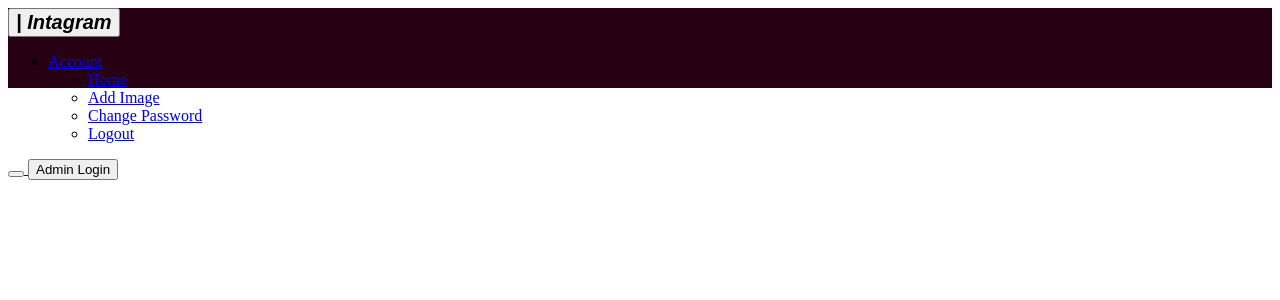
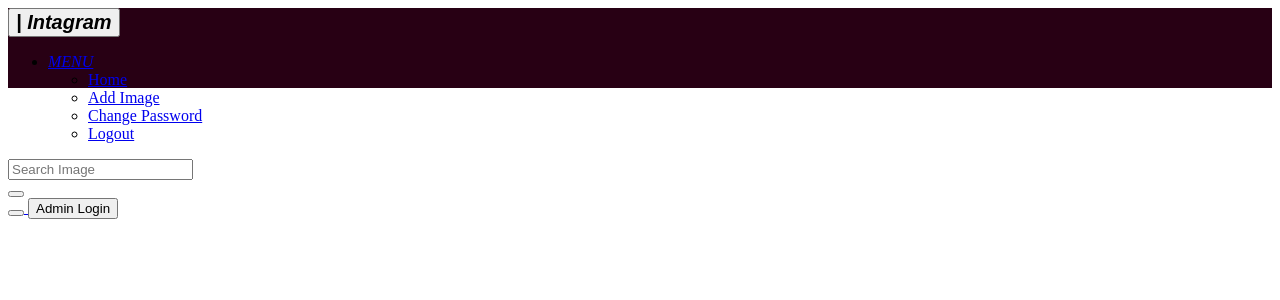
Before and after one commit to Juru-10/awwards, a Django app: template ards/templates/navbar.html in a window 1280 px wide. Shown: the top 300 px of the page. Run offline with Django 3.2, Linux system fonts and the light colour scheme; the template is opened without the code that fills it, so the values that code supplies are empty; the visitor is signed in with stand-in values (Sample User, id 1); data comes from the database, SQL or seed files in the repository; both versions use the stored data as it was after the commit; some libraries are stand-ins or nearby versions.

```diff
--- a/ards/forms.py
+++ b/ards/forms.py
@@ -13,9 +13,9 @@ class NewProfForm(forms.ModelForm):
 class NewProjectForm(forms.ModelForm):
     class Meta:
         model = Project
-        exclude = ['reviews']
+        exclude = ['profile','pub_date']
 
 class ReviewForm(forms.ModelForm):
     class Meta:
         model = Review
-        fields = ['design','usability','content']
+        fields = ['project']
--- a/ards/serializer.py
+++ b/ards/serializer.py
@@ -4,9 +4,9 @@ from .models import Profile,Project
 class ProfileSerializer(serializers.ModelSerializer):
     class Meta:
         model = Profile
-        fields = ('id','prof_pic','bio','posts','contact')
+        fields = ('id','user','prof_pic','bio','contact')
 
 class ProjectSerializer(serializers.ModelSerializer):
     class Meta:
         model = Project
-        fields = ('id','title','image','description','link','reviews')
+        fields = ('id','profile','title','image','description','link')
--- a/ards/templates/navbar.html
+++ b/ards/templates/navbar.html
@@ -36,8 +36,9 @@
       {% if user.is_authenticated %}
         <ul>
           <li class="dropdown">
-            <a href="#" class="dropdown-toggle btn btn-default" data-toggle="dropdown" role="button" aria-expanded="false">Account
-              <span class="caret"></span>
+            <a href="#" class="dropdown-toggle btn btn-default" data-toggle="dropdown" role="button" aria-expanded="false">
+              <i class="glyphicon glyphicon-menu-hamburger"> MENU</i>
+              <!-- <span class="caret"></span> -->
             </a>
             <ul class="dropdown-menu" role="menu">
               <li>
@@ -62,6 +63,16 @@
 
       {% endif %}
     </div>
+    <form class="navbar-form" role="search" action="{% url 'search_results' %}">
+
+      <div class="input-group">
+        <input type="text" class="form-control" placeholder="Search Image" name="image">
+        <div class="input-group-btn">
+              <button class="btn btn-default" type="submit"><i class="glyphicon glyphicon-search"></i></button>
+        </div>
+      </div>
+
+    </form>
     <div class="col-sm-2 col-md-2">
       <a href="{% url 'prof' %}"><button class="btn btn-default" type="submit">
         <i class="glyphicon glyphicon-user"></i></button>
--- a/ards/views.py
+++ b/ards/views.py
@@ -80,6 +80,12 @@ def new_prof(request):
         form = NewProfForm()
     return render(request,'registration/new_prof.html',{"form": form})
 
+@login_required(login_url='/accounts/login/')
+def admin(request):
+    return render(request)
+
+
+
 class ProjectList(APIView):
     def get(self, request, format=None):
         all_projects = Project.objects.all()
```
Also changed, not shown: ards/models.py (+17 -16 lines), db.sqlite3 (added).
